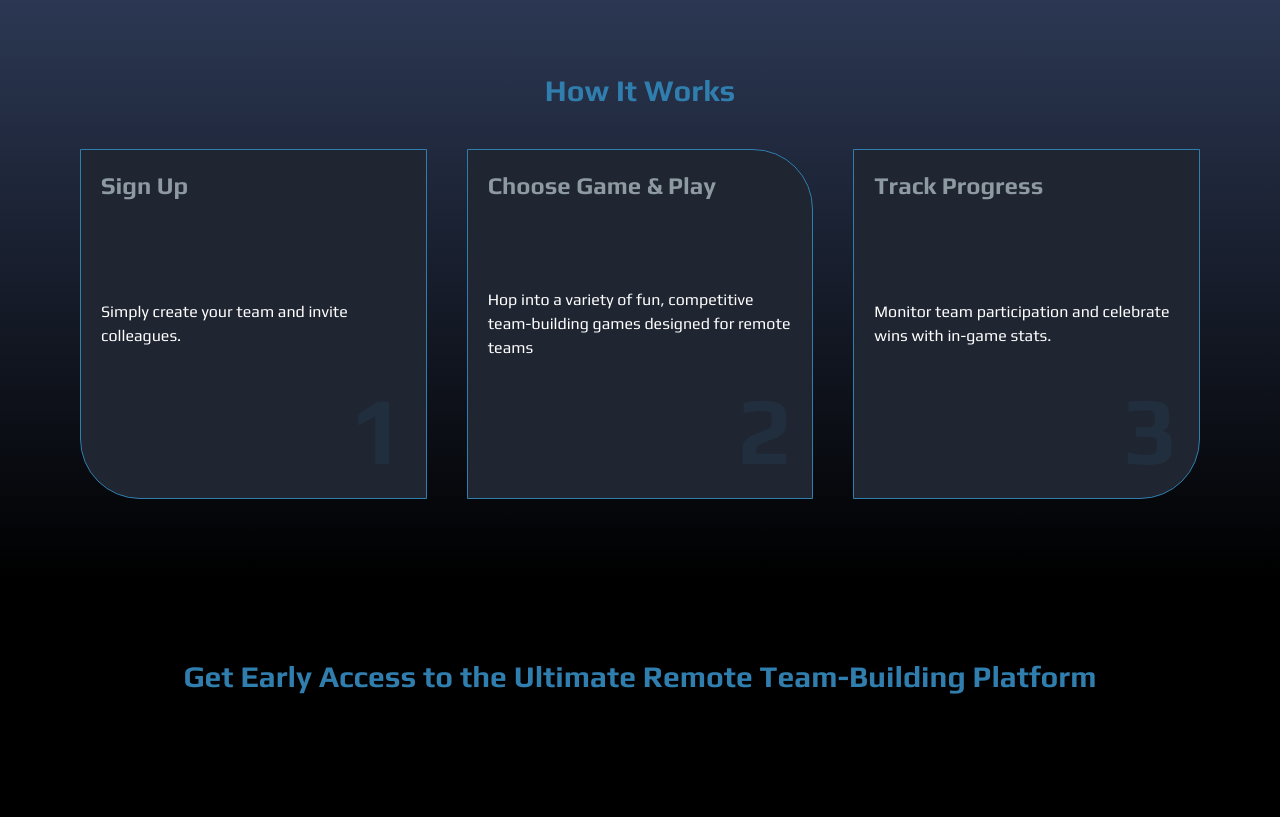
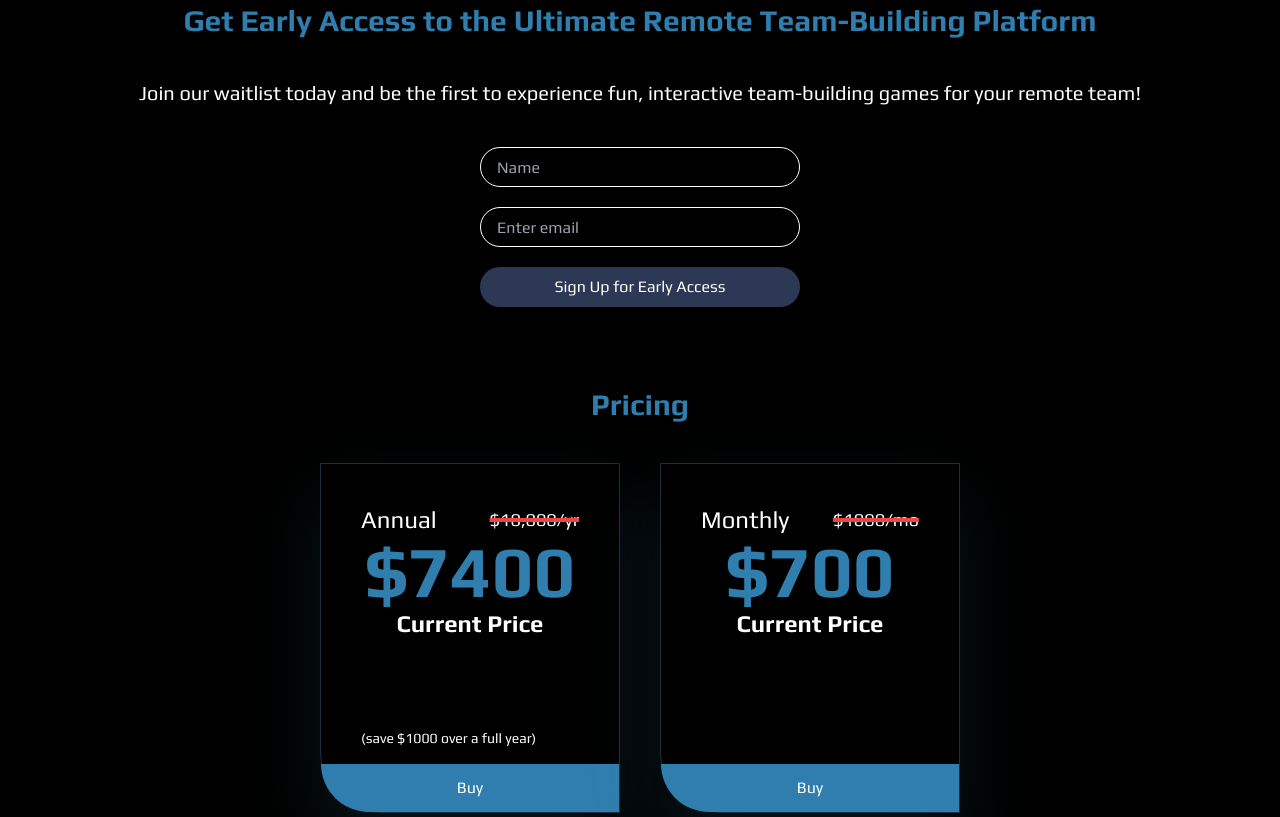
Before and after one commit to suhebism/centarius, a plain HTML site: page index.html in a window 1280 px wide. Shown: the part 1463-2280 px from the top of the page. Drawn offline with nearby package versions, Linux system fonts and the light colour scheme; files whose address does not match are found by name; a web font is replaced by a local one.

Commit message:
pricing done

```diff
--- a/index.html
+++ b/index.html
@@ -18,7 +18,6 @@
     <script src="https://unpkg.com/@lottiefiles/lottie-player@2.0.8/dist/lottie-player.js"></script>
   </head>
   <body class="flex flex-col">
-    <!-- <main class="px-5 md:px-10 lg:px-20 2xl:px-40 w-full"> -->
     <nav
       class="fixed top-0 bg-black flex justify-between items-center w-full h-12 px-5 md:px-10 lg:px-20 2xl:px-60 backdrop-filter backdrop-blur-md bg-opacity-0 z-50"
     >
@@ -35,7 +34,6 @@
         >
       </div>
     </nav>
-
     <section
       class="h-screen w-full flex items-end sm:items-center px-5 md:px-10 lg:px-20 2xl:px-60 bg-[url('./bg2.jpg')] bg-cover bg-center bg-blend-overlay"
     >
@@ -52,92 +50,27 @@
             <input
               type="text"
               placeholder="enter email"
-              class="border-[1px] border-white bg-white rounded-full text-white px-4 w-60 md:w-80 h-10 outline-none border-2 border-[#307EAE] backdrop-filter backdrop-blur-md bg-opacity-0"
+              class="border-[1px] border-white bg-white rounded-full text-white px-4 w-72 md:w-80 h-10 outline-none border-2 border-[#307EAE] backdrop-filter backdrop-blur-md bg-opacity-0"
               name=""
               id=""
             />
             <button
-              class="w-60 md:w-40 h-10 rounded-full bg-[#2C3854] hover:bg-[#307EAE] text-white  transition-all duration-300"
+              class="w-72 md:w-40 h-10 rounded-full bg-[#2C3854] hover:bg-[#307EAE] text-white  transition-all duration-300"
             >
             Get Early Access
             </button>
           </div>
         </div>
-       <!-- <lottie-player src="https://lottie.host/2f072a19-bec3-4e51-81b9-cccaec71f655/DvCMItY83n.json" background="##ffffff" speed="1" style="width: 600px; height: 600px" loop autoplay direction="1" mode="normal"></lottie-player> -->
-        <!-- <div class="flex flex-col">
-          <div class="flex">
-            <div
-              class="w-24 h-24 md:w-36 md:h-36 bg-white rounded-tr-[30px] md:rounded-tr-[60px]"
-            >
-              <img
-                class="w-full h-full object-cover rounded-tr-[30px] md:rounded-tr-[60px]"
-                src="https://images.unsplash.com/photo-1597938430467-c7a5f65c24f2?q=80&w=1974&auto=format&fit=crop&ixlib=rb-4.0.3&ixid=M3wxMjA3fDB8MHxwaG90by1wYWdlfHx8fGVufDB8fHx8fA%3D%3D"
-                alt=""
-              />
-            </div>
-            <div
-              class="w-24 h-24 md:w-36 md:h-36 bg-[#1F2531] rounded-br-[30px] flex items-center justify-center text-lg md:text-3xl font-bold text-center text-white"
-            >
-              GAMING WORLD
-            </div>
-            <div
-              class="w-24 h-24 md:w-36 md:h-36 bg-white rounded-tl-[30px] md:rounded-tl-[60px]"
-            >
-              <img
-                class="w-full h-full object-cover rounded-tl-[30px] md:rounded-tl-[60px]"
-                src="https://images.unsplash.com/photo-1628501939038-2fbce30e11d1?q=80&w=1964&auto=format&fit=crop&ixlib=rb-4.0.3&ixid=M3wxMjA3fDB8MHxwaG90by1wYWdlfHx8fGVufDB8fHx8fA%3D%3D"
-                alt=""
-              />
-            </div>
-          </div>
-          <div class="flex">
-            <div
-              class="w-24 h-24 md:w-36 md:h-36 bg-[#1F2531] rounded-br-[30px] md:rounded-br-[60px] flex items-center justify-center text-lg md:text-3xl font-bold text-center text-white"
-            >
-              GAMING WORLD
-            </div>
-            <div
-              class="w-24 h-24 md:w-36 md:h-36 bg-white rounded-tl-[30px] md:rounded-tl-[60px]"
-            >
-              <img
-                class="w-full h-full object-cover rounded-tl-[30px] md:rounded-tl-[60px]"
-                src="https://media.istockphoto.com/id/1496589839/photo/a-young-caucasian-beautiful-woman-in-a-yellow-hoodie-playing-a-video-game-using-a-joystick.webp?a=1&s=612x612&w=0&k=20&c=CvGNp2sDqpCMKyxpxtv_DFZ_WAaH0bQoY5XK5fkQKJc="
-                alt=""
-              />
-            </div>
-            <div
-              class="w-24 h-24 md:w-36 md:h-36 bg-[#1F2531] rounded-br-[30px] md:rounded-br-[60px] flex items-center justify-center text-lg md:text-3xl font-bold text-center text-white"
-            >
-              GAMING WORLD
-            </div>
-          </div>
-        </div> -->
       </div>
-      <canvas class="webgl"></canvas>
-      <script type="importmap">
-        {
-          "imports": {
-            "three": "https://cdn.jsdelivr.net/npm/three@0.150.0/build/three.module.js"
-          }
-        }
-      </script>
-      <!-- <h1 class="text-white  text-center ">Scroll down</h1> -->
     </section>
-    <section
-      class="py-20 w-full bg-gradient-to-b from-black to-[#2C3854] px-5 md:px-10 lg:px-20 2xl:px-60 flex flex-col items-center justify-center gap-10"
-    >
-      <h1
-        class="text-[#307EAE] text-md text-center text-2xl lg:text-3xl 2xl:text-6xl font-bold"
-      >
-      Transform Virtual Team Hangouts with Fun Games That Boost Collaboration
-      </h1>
+    <!-- <section class="py-20 w-full bg-gradient-to-b from-black to-[#2C3854] px-5 md:px-10 lg:px-20 2xl:px-60 flex flex-col items-center justify-center gap-10">
+      <h1 class="text-[#307EAE] text-md text-center text-2xl lg:text-3xl 2xl:text-6xl font-bold">Transform Virtual Team Hangouts with Fun Games That Boost Collaboration</h1>
       <video autoplay loop muted playsinline class="w-3/4">
         <source src="/video.mp4" type="video/mp4" />
       </video>
-    </section>
+    </section> -->
     <section
-      class="py-20 w-full bg-gradient-to-b from-[#2C3854] to-black px-5 md:px-10 lg:px-20 2xl:px-96 flex flex-col items-center justify-center gap-10"
-    >
+      class="py-20 w-full bg-gradient-to-b from-[#2C3854] to-black px-5 md:px-10 lg:px-20 2xl:px-96 flex flex-col items-center justify-center gap-10">
       <h1 class="text-[#307EAE] text-md text-center text-2xl lg:text-3xl 2xl:text-6xl font-bold">
         How It Works
       </h1>
@@ -157,16 +90,65 @@
             <p class="text-white">Monitor team participation and celebrate wins with in-game stats.</p>
           <h1 class="absolute bottom-5 right-5 text-8xl font-bold text-[#212E3D] group-hover:text-white transition-all duration-300">3</h1>
         </div>
-
       </div>
     </section>
-    <section class="pt-20 px-5 md:px-10 lg:px-20 2xl:px-60">
-      <h1
-          class="text-[#307EAE] text-md text-center text-2xl lg:text-3xl 2xl:text-6xl font-bold"
-        >
+    <section class="flex flex-col items-center gap-10 pt-20 px-5 md:px-10 lg:px-20 2xl:px-60">
+      <h1 class="text-[#307EAE] text-md text-center text-2xl lg:text-3xl 2xl:text-6xl font-bold">
         Get Early Access to the Ultimate Remote Team-Building Platform
-        </h1>
+      </h1>
+      <p class="text-white text-center text-lg lg:text-xl 2xl:text-xl">Join our waitlist today and be the first to experience fun, interactive team-building games for your remote team!</p>
+      <form class="flex flex-col gap-5" action="">
+        <input
+              type="text"
+              placeholder="Name"
+              class="border-[1px] border-white bg-white rounded-full text-white px-4 w-72 md:w-80 h-10 outline-none border-2 border-[#307EAE] backdrop-filter backdrop-blur-md bg-opacity-0"
+              name=""
+              id=""
+            />
+        <input
+              type="text"
+              placeholder="Enter email"
+              class="border-[1px] border-white bg-white rounded-full text-white px-4 w-72 md:w-80 h-10 outline-none border-2 border-[#307EAE] backdrop-filter backdrop-blur-md bg-opacity-0"
+              name=""
+              id=""
+            />
+        <button class="w-72 md:w-80 h-10 rounded-full bg-[#2C3854] hover:bg-[#307EAE] text-white  transition-all duration-300">Sign Up for Early Access</button>
+      </form>
+    </section>
+    <section class="flex flex-col items-center gap-10 my-20">
+      <h1 class="text-[#307EAE] text-md text-center text-2xl lg:text-3xl 2xl:text-6xl font-bold">Pricing</h1>
+      <div class="flex gap-10 flex-col md:flex-row">
+        <div class="h-[350px] w-[300px] rounded-bl-[60px] border-[1px] border-[#212E3D] drop-shadow-[0_35px_35px_rgba(57,131,173,0.15)] bg-black pt-10 p-10">
+          <!-- <p class="text-white text-2xl font-bold text-center absolute top-10 left-10">SALE</p> -->
 
+          <div class="flex items-center justify-between">
+            <h1 class="text-white text-2xl ">Annual</h1>
+            <div>
+              <h1 class="text-white text-lg line-through decoration-red-500 decoration-4">$10,000/yr </h1>
+              <!-- <p class="text-[10px] font-normal text-white">Normal Price</p> -->
+            </div>
+          </div>
+          <p class=" text-7xl text-[#307EAE] font-bold text-center">$7400</p>
+          <p class="text-white text-2xl font-bold text-center">Current Price</p>
+          <p  class="text-white text-sm absolute bottom-16 left-10" >(save $1000 over a full year)</p>
+          <button class="text-white w-full bg-[#307EAE] h-12 rounded-bl-[60px] absolute bottom-0 left-0">Buy</button>
+        </div>
+        <div class="h-[350px] w-[300px] rounded-bl-[60px] border-[1px] border-[#212E3D] drop-shadow-[0_35px_35px_rgba(57,131,173,0.15)] bg-black pt-10 p-10">
+          <!-- <p class="text-white text-2xl font-bold text-center absolute top-10 left-10">SALE</p> -->
+
+          <div class="flex items-center justify-between">
+            <h1 class="text-white text-2xl ">Monthly</h1>
+            <div>
+              <h1 class="text-white text-lg line-through decoration-red-500 decoration-4">$1000/mo</h1>
+              <!-- <p class="text-[10px] font-normal text-white">Normal Price</p> -->
+            </div>
+          </div>
+          <p class=" text-7xl text-[#307EAE] font-bold text-center">$700</p>
+          <p class="text-white text-2xl font-bold text-center">Current Price</p>
+          <!-- <p  class="text-white text-sm absolute bottom-16 left-10" >(save $1000 over a full year)</p> -->
+          <button class="text-white w-full bg-[#307EAE] h-12 rounded-bl-[60px] absolute bottom-0 left-0">Buy</button>
+        </div>
+      </div>
     </section>
     <footer class="w-full text-[#307EAE] pt-20 px-5 md:px-10 lg:px-20 2xl:px-60">
       <div class="w-full flex flex-col md:flex-row justify-between items-start md:items-end pt-20 md:pb-20">
@@ -181,6 +163,5 @@
       </div>
     </footer>
     <script type="module" src="script.js"></script>
-    <!-- </main> -->
   </body>
 </html>
--- a/styles.css
+++ b/styles.css
@@ -6,6 +6,7 @@ body {
     background-color: #000000;
     /* background-image: linear-gradient(to top, #141727 0%, #240A24 100%); */
     font-family: "Play", sans-serif;
+    user-select: none;
 }
 
 
```
